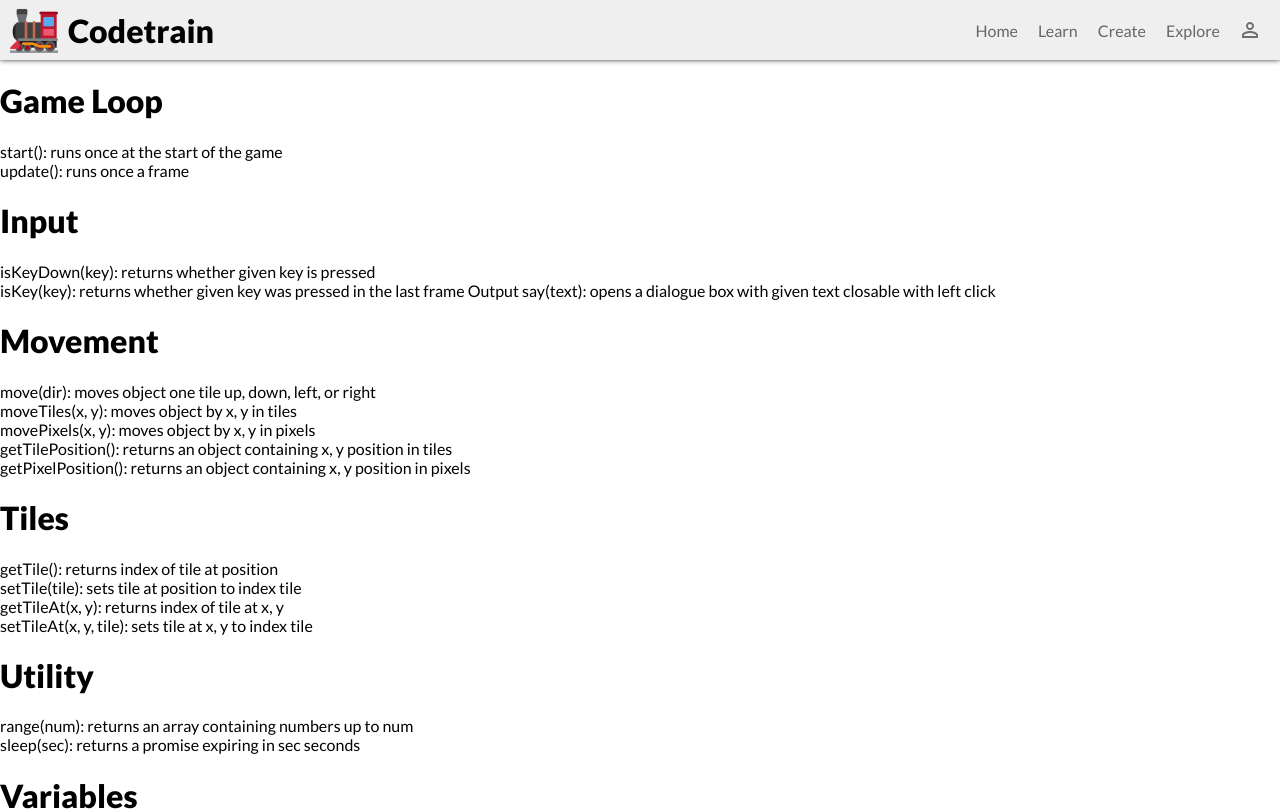
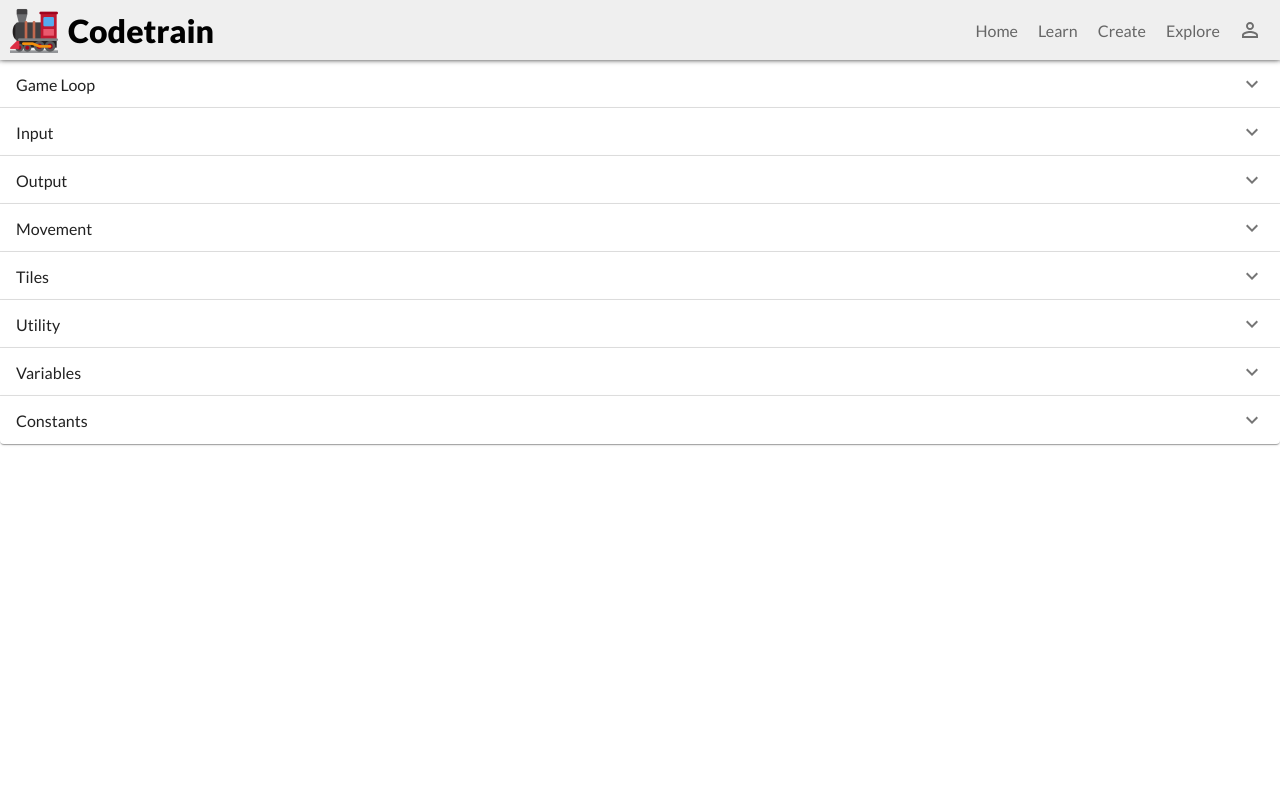
Before and after one commit to LearnCodeOrg/codetrain, a Next.js app: page /docs in a window 1280 px wide. Shown: the top 811 px of the page. Built offline with nearby package versions, Linux system fonts and the light colour scheme; no server answers.

Commit message:
Convert docs content to sections.

```diff
--- a/pages/docs.js
+++ b/pages/docs.js
@@ -19,40 +19,48 @@ function Section(props) {
 export default function Docs() {
   return (
     <div>
-      <h1>Game Loop</h1>
+      <Section title="Game Loop">
         start(): runs once at the start of the game<br />
         update(): runs once a frame
-      <h1>Input</h1>
+      </Section>
+      <Section title="Input">
         isKeyDown(key): returns whether given key is pressed<br />
         isKey(key): returns whether given key was pressed in the last frame
-      Output
+      </Section>
+      <Section title="Output">
         say(text): opens a dialogue box with given text closable with left click
-      <h1>Movement</h1>
+      </Section>
+      <Section title="Movement">
         move(dir): moves object one tile up, down, left, or right<br />
         moveTiles(x, y): moves object by x, y in tiles<br />
         movePixels(x, y): moves object by x, y in pixels<br />
         getTilePosition(): returns an object containing x, y position in tiles<br />
         getPixelPosition(): returns an object containing x, y position in pixels
-      <h1>Tiles</h1>
+      </Section>
+      <Section title="Tiles">
         getTile(): returns index of tile at position<br />
         setTile(tile): sets tile at position to index tile<br />
         getTileAt(x, y): returns index of tile at x, y<br />
         setTileAt(x, y, tile): sets tile at x, y to index tile
-      <h1>Utility</h1>
+      </Section>
+      <Section title="Utility">
         range(num): returns an array containing numbers up to num<br />
         sleep(sec): returns a promise expiring in sec seconds
-      <h1>Variables</h1>
+      </Section>
+      <Section title="Variables">
         colors: array of color data<br />
         tiles: array of tile sprite data<br />
         objects: array of object sprite data<br />
         background: array of active tile indexes<br />
         gameObjects: array of active objects
-      <h1>Constants</h1>
-      mapSize: map size in tiles<br />
-      mapPixels: map size in pixels<br />
-      spriteSize: sprite size in sprite pixels<br />
-      spritePixels: sprite size in pixels<br />
+      </Section>
+      <Section title="Constants">
+        mapSize: map size in tiles
+        mapPixels: map size in pixels
+        spriteSize: sprite size in sprite pixels
+        spritePixels: sprite size in pixels
         pixelPixels: sprite pixel size in pixels
+      </Section>
     </div>
   )
 }
```
Lines whose indentation alone changed are shown as unchanged.
